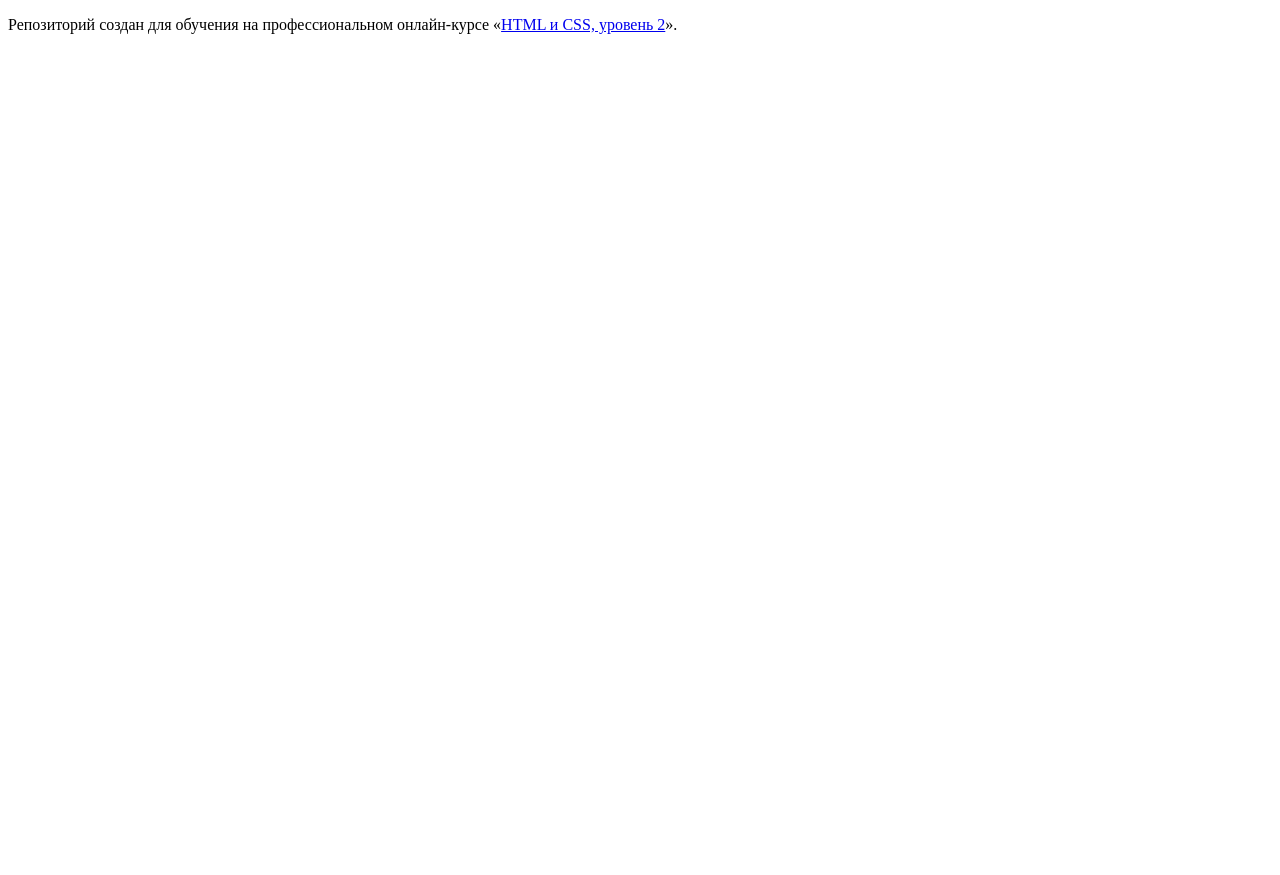
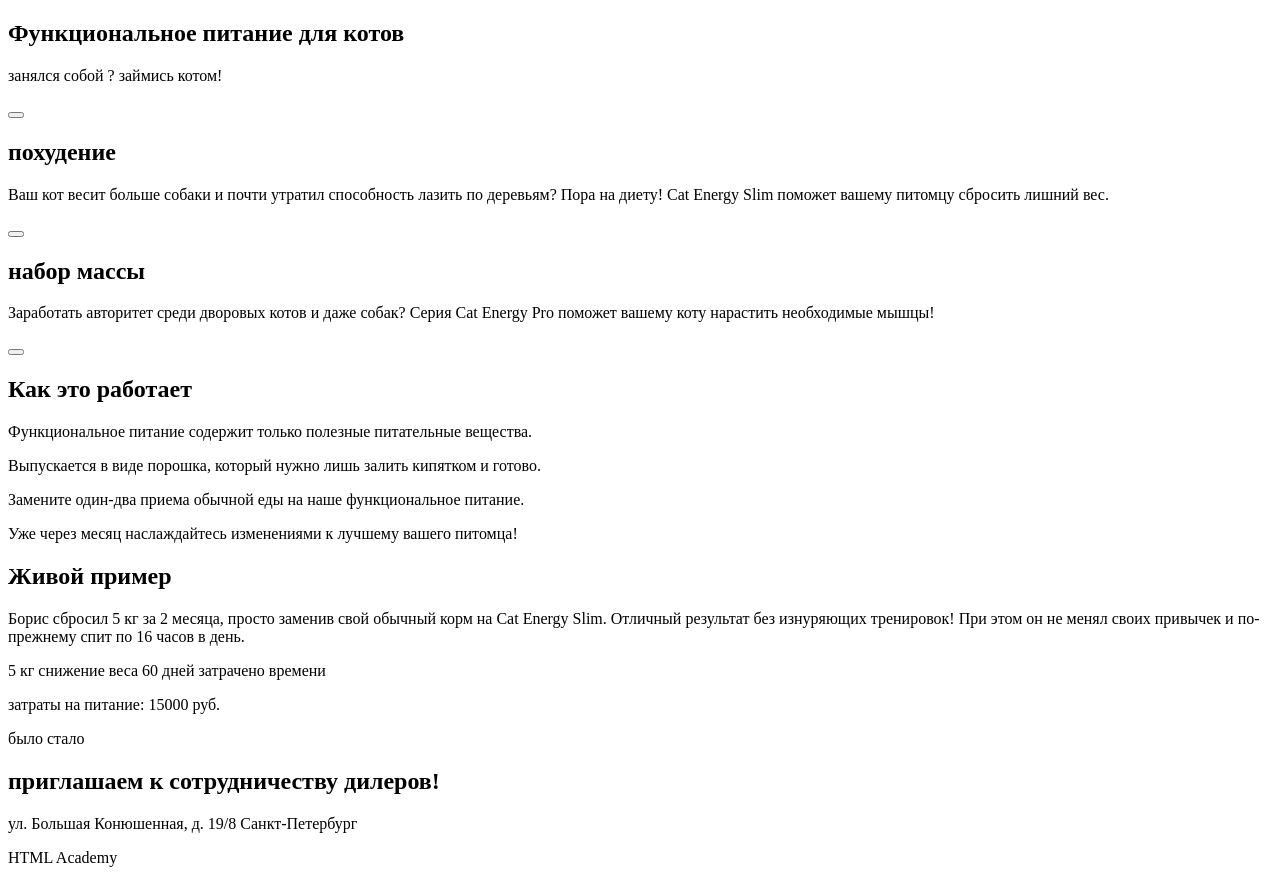
Before and after one commit to anoleynikov/360893-cat-energy-20, a website: page source/index.html in a window 1280 px wide. Before the commit the page ends 800 px from the top, so only its background shows below. Drawn offline with Linux system fonts and the light colour scheme.

Commit message:
Структура сайта

```diff
--- a/source/index.html
+++ b/source/index.html
@@ -5,8 +5,83 @@
     <title>HTML Academy: Кэт энерджи</title>
   </head>
   <body>
+    <header>
+      <div class="logo">
 
-    <p>Репозиторий создан для обучения на профессиональном онлайн‑курсе «<a href="https://htmlacademy.ru/intensive/adaptive">HTML и CSS, уровень 2</a>».</p>
+      </div>
+      <nav>
+
+      </nav>
+    </header>
+    <main>
+      <section class="promo">
+        <h2>Функциональное питание для котов</h2>
+        <p>занялся собой ? займись котом!</p>
+        <button type="button" name="button" value="подобрать программу"></button>
+      </section>
+      <section class="programs">
+        <article class="slim">
+          <h2>похудение</h2>
+          <p>Ваш кот весит больше собаки и почти утратил способность лазить по деревьям? Пора на диету! Cat Energy Slim поможет вашему питомцу сбросить лишний вес.</p>
+          <button type="button" name="button" value="каталог slim"></button>
+        </article>
+        <article class="pro">
+          <h2>набор массы</h2>
+          <p>Заработать авторитет среди дворовых котов и даже собак? Серия Cat Energy Pro поможет вашему коту нарастить необходимые мышцы!</p>
+          <button type="button" name="button" value="каталог pro"></button>
+        </article>
+      </section>
+      <section class="how">
+        <h1>Как это работает</h1>
+        <div class="advantages">
+          <p>Функциональное питание содержит только полезные питательные вещества.</p>
+        </div>
+        <div class="advantages">
+          <p>Выпускается в виде порошка, который нужно лишь залить кипятком и готово.</p>
+        </div>
+        <div class="advantages">
+          <p>Замените один-два приема обычной еды на наше функциональное питание.</p>
+        </div>
+        <div class="advantages">
+          <p>Уже через месяц наслаждайтесь изменениями к лучшему вашего питомца!</p>
+        </div>
+      </section>
+      <section class="example">
+        <h2>Живой пример</h2>
+        <p>Борис сбросил 5 кг за 2 месяца, просто заменив свой обычный корм на Cat Energy Slim. Отличный результат без изнуряющих тренировок! При этом он не менял своих привычек и по-прежнему спит по 16 часов в день.</p>
+        <div class="weight">
+          <span>5 кг</span>
+          <span>снижение веса</span>
+          <span>60 дней</span>
+          <span>затрачено времени</span>
+        </div>
+      </section>
+      <section class="progress">
+        <p>затраты на питание: 15000 руб.</p>
+        <div class="progress-bar">
+          <span>было</span>
+          <span>стало</span>
+        </div>
+      </section>
+      <section class="cooperation">
+        <h2>приглашаем к сотрудничеству дилеров!</h2>
+        <p>ул. Большая Конюшенная, д. 19/8 Санкт-Петербург</p>
+      </section>
+      <section class="map">
+
+      </section>
+    </main>
+    <footer>
+      <section class="name">
+
+      </section>
+      <section class="social">
+
+      </section>
+      <section class="academy">
+        <span>HTML Academy</span>
+      </section>
+    </footer>
 
   </body>
 </html>
```
